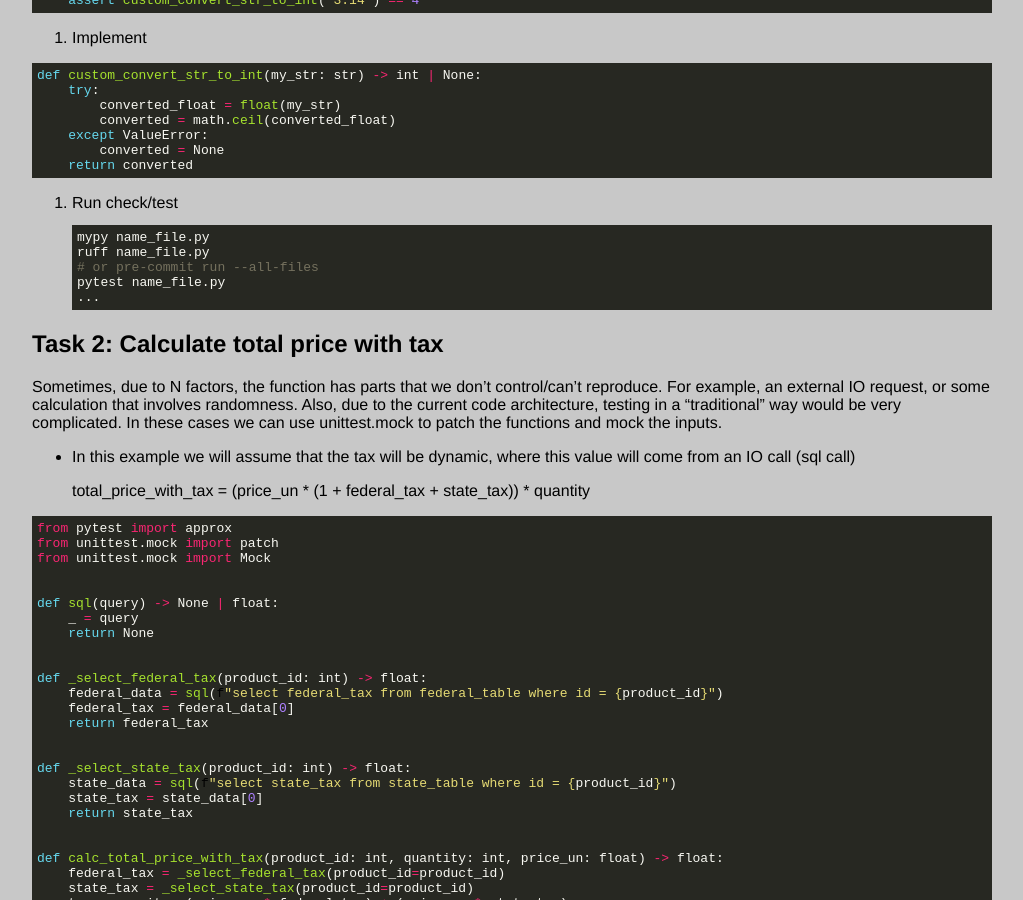
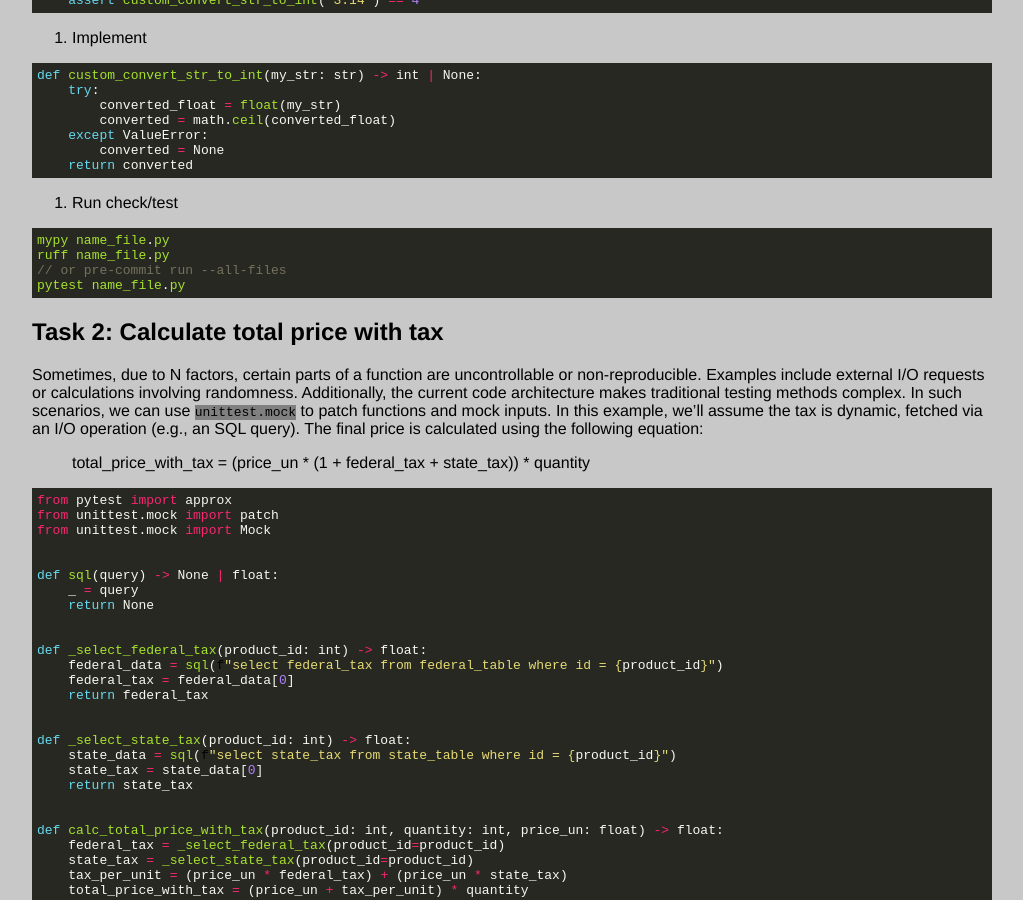
Before and after one commit to CarlosPena00/carlospena00.github.io, a Jekyll site: the page built from _posts/2024-02-07-python-how-to-test.md, in a window 1280 px wide and 900 px high, scrolled down 636 px. Shown: the whole window, without its empty margins (128-1151 px from the left). Built offline with Jekyll 4.4.1, drawn with Linux system fonts in a browser that asks for light colours.

Commit message:
fix: Fix spelling and formatting errors in Python how to test

````diff
--- a/_posts/2024-02-07-python-how-to-test.md
+++ b/_posts/2024-02-07-python-how-to-test.md
@@ -49,21 +49,19 @@ def custom_convert_str_to_int(my_str: str) -> int | None:
 ```
 
 4. Run check/test
-```py
+
+```js
 mypy name_file.py
 ruff name_file.py
-# or pre-commit run --all-files
+// or pre-commit run --all-files
 pytest name_file.py
-...
 ```
 
 ## Task 2: Calculate total price with tax
 
-Sometimes, due to N factors, the function has parts that we don't control/can't reproduce. For example, an external IO request, or some calculation that involves randomness.
-Also, due to the current code architecture, testing in a "traditional" way would be very complicated.
-In these cases we can use unittest.mock to patch the functions and mock the inputs.
-
-- In this example we will assume that the tax will be dynamic, where this value will come from an IO call (sql call)
+Sometimes, due to N factors, certain parts of a function are uncontrollable or non-reproducible.
+Examples include external I/O requests or calculations involving randomness. Additionally, the current code architecture makes traditional testing methods complex.
+In such scenarios, we can use `unittest.mock` to patch functions and mock inputs. In this example, we'll assume the tax is dynamic, fetched via an I/O operation (e.g., an SQL query). The final price is calculated using the following equation:
 
 > total_price_with_tax = (price_un * (1 + federal_tax + state_tax)) * quantity
 
````
